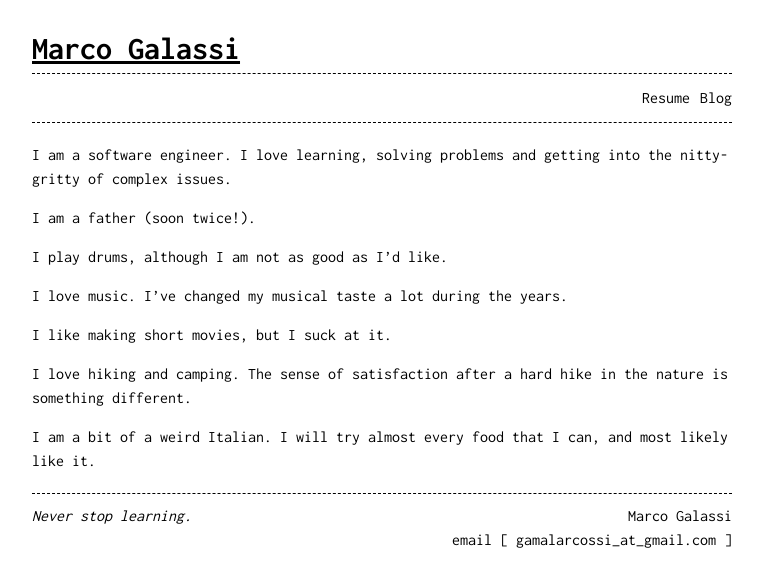
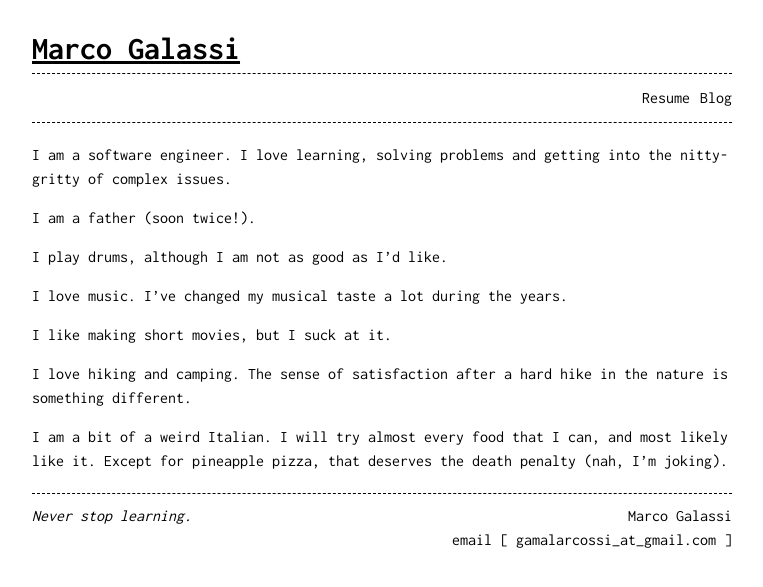
Before and after one commit to officer-rosmarino/officer-rosmarino.github.io, a Jekyll site: the page built from index.md, in a window 1280 px wide. Shown: the top 587 px of the page, without its empty margins (258-1021 px from the left). Built offline with Jekyll 4.4.1, drawn with Linux system fonts in a browser that asks for light colours.

Commit message:
change to index

```diff
--- a/index.md
+++ b/index.md
@@ -17,4 +17,4 @@ I like making short movies, but I suck at it.
 
 I love hiking and camping. The sense of satisfaction after a hard hike in the nature is something different.
 
-I am a bit of a weird Italian. I will try almost every food that I can, and most likely like it.
+I am a bit of a weird Italian. I will try almost every food that I can, and most likely like it. Except for pineapple pizza, that deserves the death penalty (nah, I'm joking).
```
